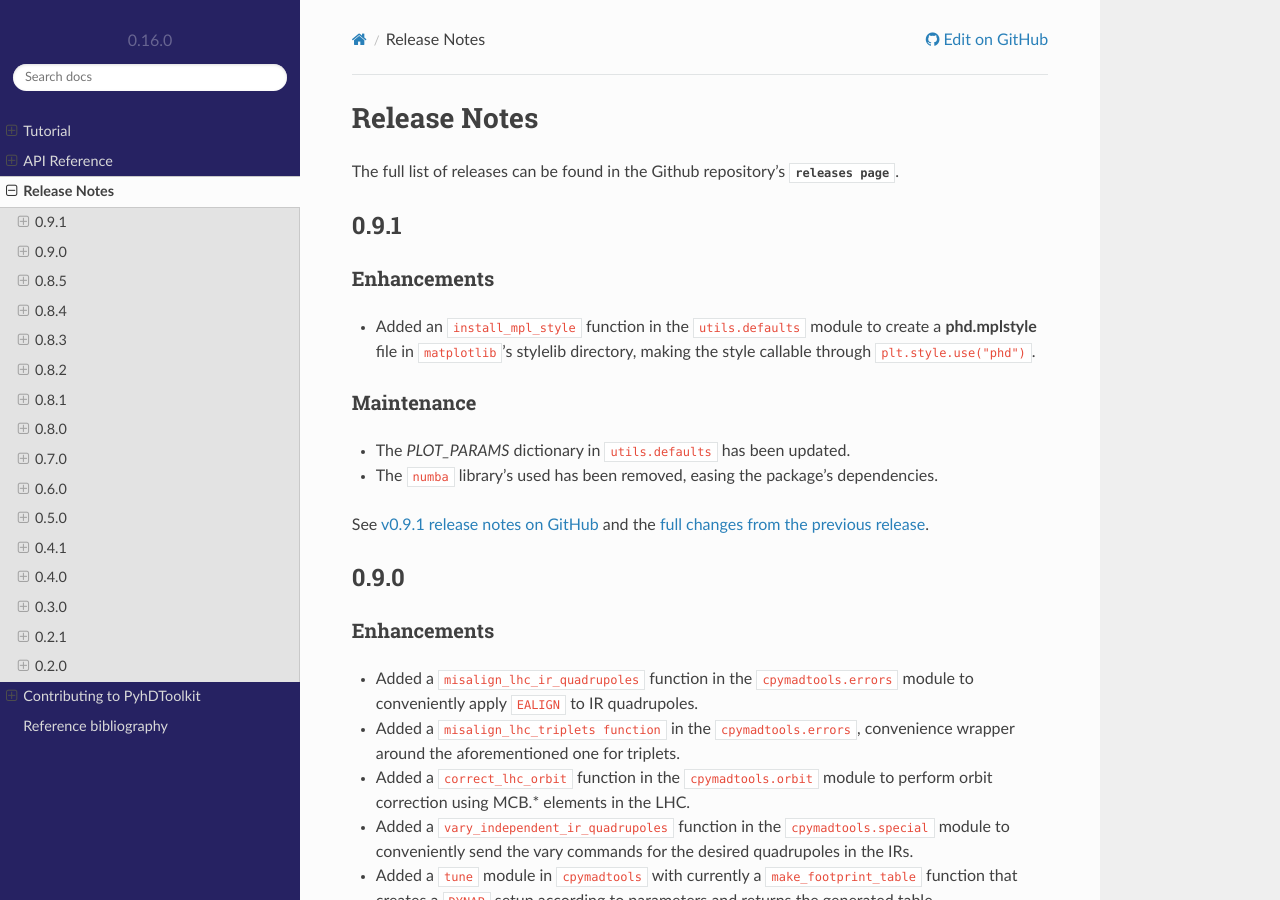
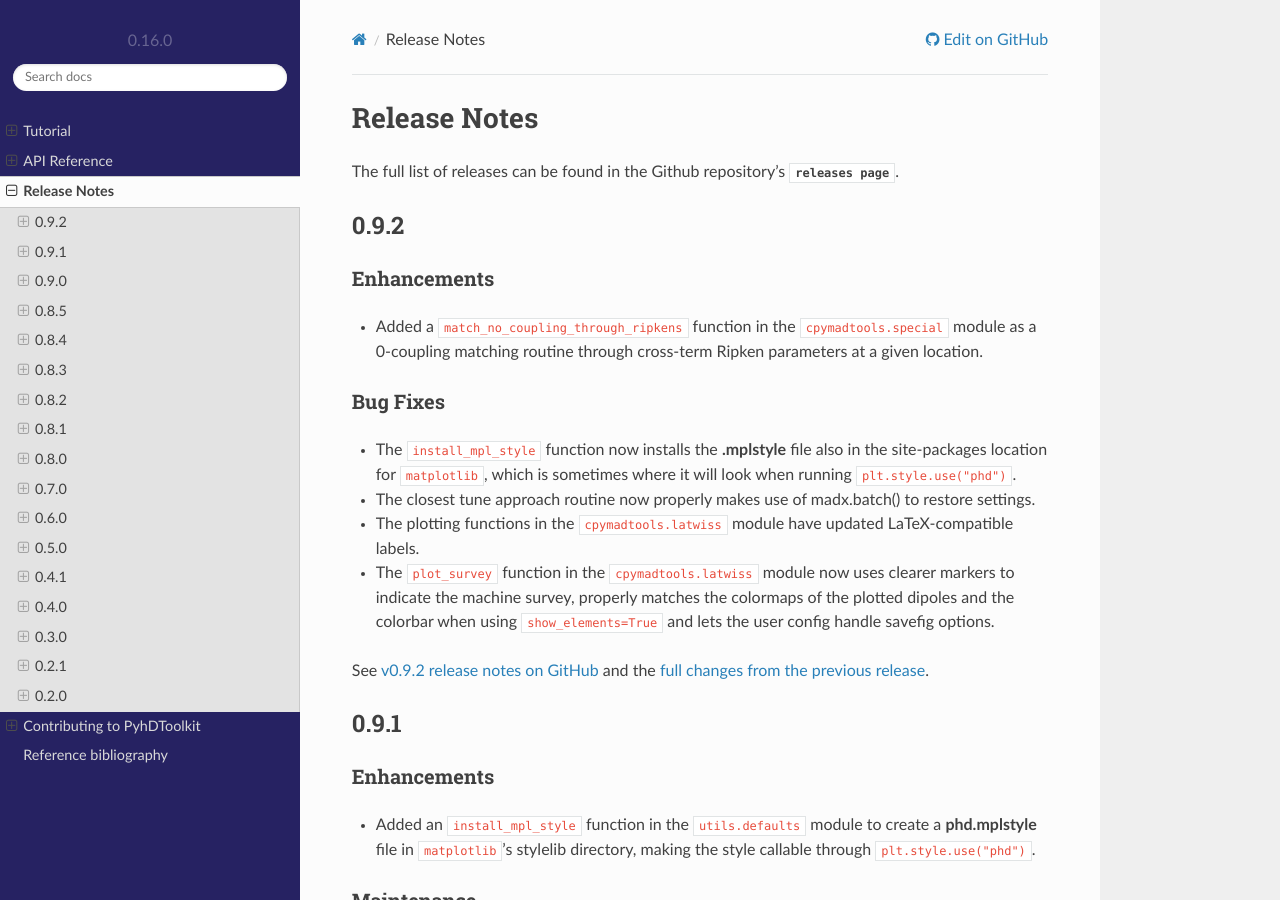
Before and after one commit to fsoubelet/PyhDToolkit, a Sphinx documentation site: the page built from docs/release.rst, in a window 1280 px wide and 900 px high. Built offline with Sphinx 7.4.7 and the Read the Docs theme 2.0.0, drawn with Linux system fonts in a browser that asks for light colours; pages that are not in the unit, such as notebooks, are missing from menus.

Commit message:
release 0.9.2

```diff
--- a/docs/release.rst
+++ b/docs/release.rst
@@ -2,6 +2,28 @@ Release Notes
 =============
 
 The full list of releases can be found in the Github repository's `releases page <https://github.com/fsoubelet/PyhDToolkit/releases>`.
+
+
+.. _release_0.9.2:
+
+0.9.2
+-----
+
+Enhancements
+~~~~~~~~~~~~
+
+* Added a ``match_no_coupling_through_ripkens`` function in the ``cpymadtools.special`` module as a 0-coupling matching routine through cross-term Ripken parameters at a given location.
+
+Bug Fixes
+~~~~~~~~~
+
+* The ``install_mpl_style`` function now installs the **.mplstyle** file also in the site-packages location for ``matplotlib``, which is sometimes where it will look when running ``plt.style.use("phd")``.
+* The closest tune approach routine now properly makes use of madx.batch() to restore settings.
+* The plotting functions in the ``cpymadtools.latwiss`` module have updated LaTeX-compatible labels.
+* The ``plot_survey`` function in the ``cpymadtools.latwiss`` module now uses clearer markers to indicate the machine survey, properly matches the colormaps of the plotted dipoles and the colorbar when using ``show_elements=True`` and lets the user config handle savefig options.
+
+See `v0.9.2 release notes on GitHub <https://github.com/fsoubelet/PyhDToolkit/releases/tag/0.9.2>`_ and the `full changes from the previous release <https://github.com/fsoubelet/PyhDToolkit/compare/0.9.1...0.9.2>`_.
+
 
 .. _release_0.9.1:
 
```
